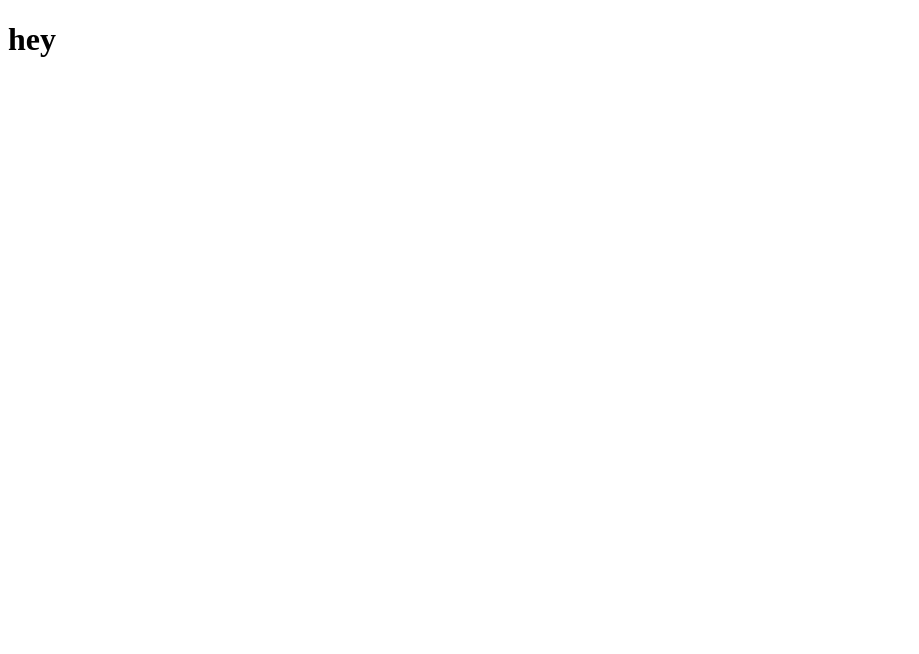
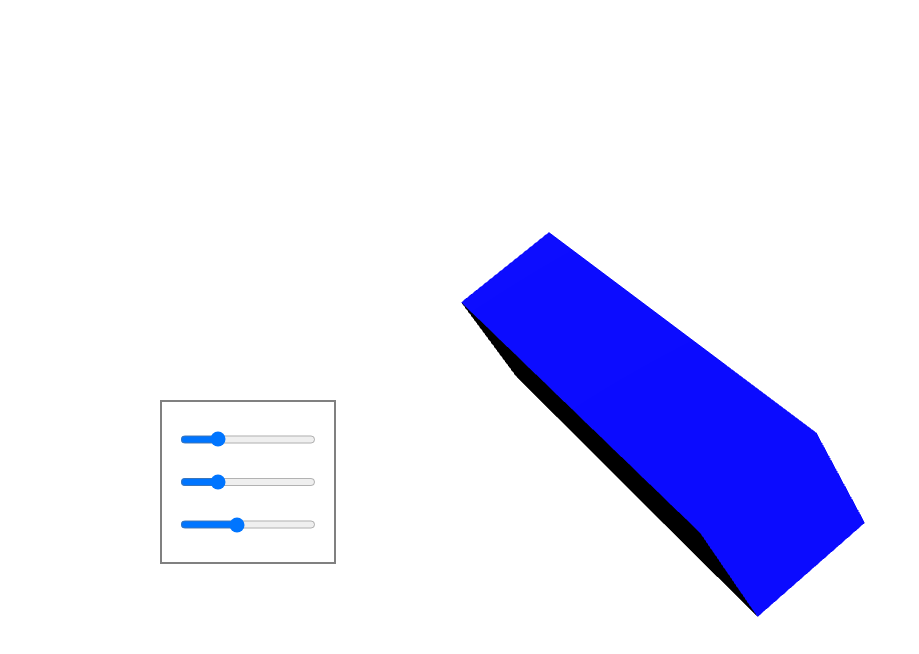
Before and after one commit to zozo-url/3jsproject, a website: page index.html in a window 1280 px wide. Shown: the whole page, without its empty margins (0-919 px from the left). Drawn offline with nearby package versions, Linux system fonts and the light colour scheme; animation ran at ten frames a second.

Commit message:
finish slider functionality

```diff
--- a/index.html
+++ b/index.html
@@ -9,10 +9,14 @@
   </head>
 
   <body>
-
-    <h1 class="title">hey</h1>
     <div id="scene-container">
     </div>
+    <div id="sliders">
+            <input type="range" min="0.1" max="5" value="1" step="0.01" class="slider" id="slider1">
+            <input type="range" min="0.1" max="5" value="1" step="0.01" class="slider" id="slider2">
+            <input type="range" min="0.1" max="5" value="2" step="0.01" class="slider" id="slider3">
+    </div>
+    <script src="js/sliders.js"></script>
     <script src="js/index.js"></script>
 
   </body>
--- a/js/index.js
+++ b/js/index.js
@@ -1,16 +1,15 @@
 let container;
 let camera;
 let renderer;
+let geometry;
 let scene;
 let mesh;
-
 function init(){
-    console.log('hey')
     //set up
     container = document.querySelector( '#scene-container')
     //scene
     scene = new THREE.Scene();
-    scene.background = new THREE.Color(0x8FBCD4)
+    scene.background = new THREE.Color(0xFFFFFF)
     //camera
     const fov = 35; // field of view
     const aspect = container.clientWidth / container.clientHeight
@@ -20,14 +19,14 @@ function init(){
     //x,y,z positions
     camera.position.set( 0, 0, 10 );
     //make geometry
-    const geometry = new THREE.BoxBufferGeometry(2,2,2);
+    geometry = new THREE.BoxBufferGeometry(var1,var2,var3);
     //make material
     const material = new THREE.MeshStandardMaterial({color: 0x8000080});
     //combine 4 mesh
     mesh = new THREE.Mesh (geometry, material);
     //add to scene
     scene.add(mesh);
-
+console.log(mesh)
     //create a directional light
     const light = new THREE.DirectionalLight(0xffffff, 5.0)
     //move light back and up a bit
@@ -45,12 +44,14 @@ function init(){
 function animate() {
     //call animate recursively
     requestAnimationFrame( animate );
-
       // increase the mesh's rotation each frame
     mesh.rotation.z += 0.01;
     mesh.rotation.x += 0.01;
     mesh.rotation.y += 0.01;
-
+    mesh.scale.x = var1;
+    mesh.scale.y = var2;
+    mesh.scale.z = var3;
+    // mesh.position.z-=0.01;
     // render, or 'create a still image', of the scene
     renderer.render( scene, camera );
 }
--- /dev/null
+++ b/js/sliders.js
@@ -0,0 +1,21 @@
+var sliderDiv= document.getElementById('sliders');
+var slider1= document.getElementById('slider1');
+var slider2= document.getElementById('slider2');
+var slider3= document.getElementById('slider3');
+let var1 =Number(slider1.value);
+let var2 =Number(slider2.value);
+let var3 =Number(slider3.value);
+
+console.log(slider2.value)
+
+slider1.addEventListener('input', function () {
+    var1 =Number(slider1.value);
+  }, false);
+
+slider2.addEventListener('input', function () {
+    var2 =Number(slider2.value);
+  }, false);
+
+  slider3.addEventListener('input', function () {
+    var3 =Number(slider3.value);
+  }, false);
--- a/main.css
+++ b/main.css
@@ -0,0 +1,27 @@
+body {
+    margin: 0;
+    overflow: hidden;
+    text-align: center;
+}
+
+#scene-container {
+    position: absolute;
+    width: 100%;
+    height: 100%;
+  }
+#sliders{
+    position: absolute;
+    display:block;
+    margin: auto;
+    top: 25em;
+    left: 10em;
+    text-align: center;
+    border: 2px solid grey;
+    padding: 1em 0.5em;
+}
+.slider {
+    display:block;
+    width: 70%;
+    margin:auto;
+    padding: 1em;
+}
```
